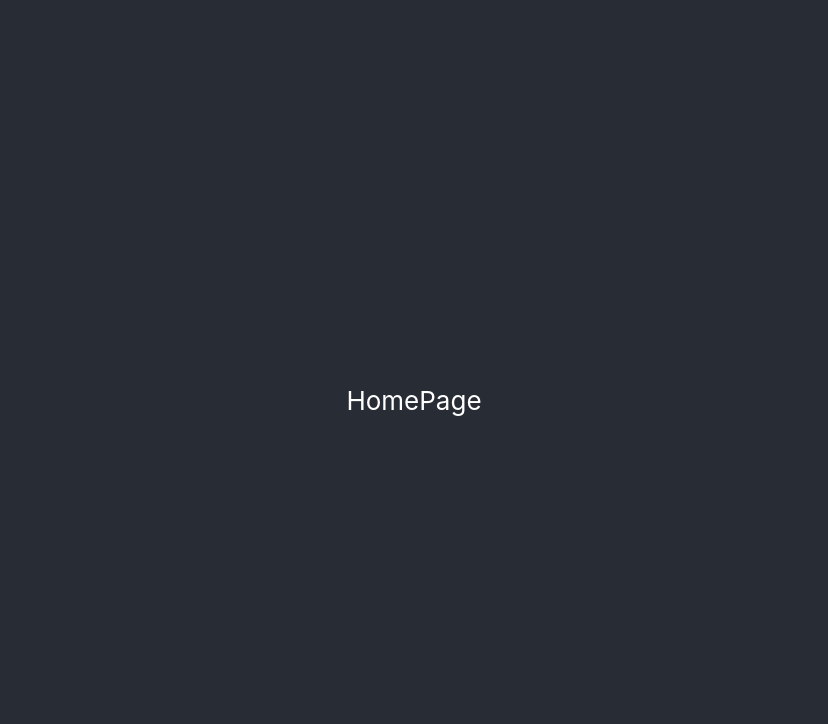
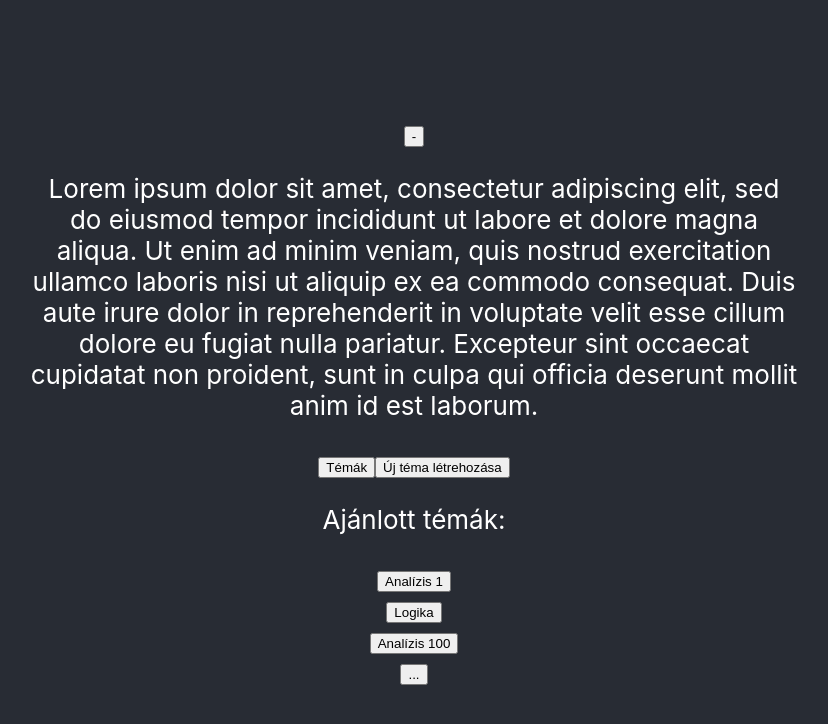
Before and after one commit to paramakk/K-A-M-K-K-frontend, a React (Create React App) app: page / in a window 1280 px wide. Shown: the top 724 px of the page, without its empty margins (226-1054 px from the left). Built offline with nearby package versions, Linux system fonts and the light colour scheme.

Commit message:
Buttons, basic layout added

```diff
--- a/src/app/components/home_page/HomePage.scss
+++ b/src/app/components/home_page/HomePage.scss
@@ -1 +1,6 @@
-.HomePage{}
+.HomePage{
+  p{
+    margin-left: 20%;
+    margin-right: 20%;
+  }
+}
--- a/src/app/components/home_page/HomePage.tsx
+++ b/src/app/components/home_page/HomePage.tsx
@@ -4,7 +4,25 @@ import './HomePage.scss';
 function HomePage() {
     return (
         <div className="HomePage">
-            HomePage
+            <button>-</button>
+            <p>
+                Lorem ipsum dolor sit amet, consectetur adipiscing elit, sed do eiusmod tempor incididunt ut labore et
+                dolore magna aliqua. Ut enim ad minim veniam, quis nostrud exercitation ullamco laboris nisi ut aliquip
+                ex ea commodo consequat. Duis aute irure dolor in reprehenderit in voluptate velit esse cillum dolore eu
+                fugiat nulla pariatur. Excepteur sint occaecat cupidatat non proident, sunt in culpa qui officia
+                deserunt mollit anim id est laborum.
+            </p>
+            <button>Témák</button>
+            <button>Új téma létrehozása</button>
+            <p>Ajánlott témák: </p>
+            <button>Analízis 1</button>
+            <br />
+            <button>Logika</button>
+            <br />
+            <button>Analízis 100</button>
+            <br />
+            <button>...</button>
+            <br />
         </div>
     );
 }
```
